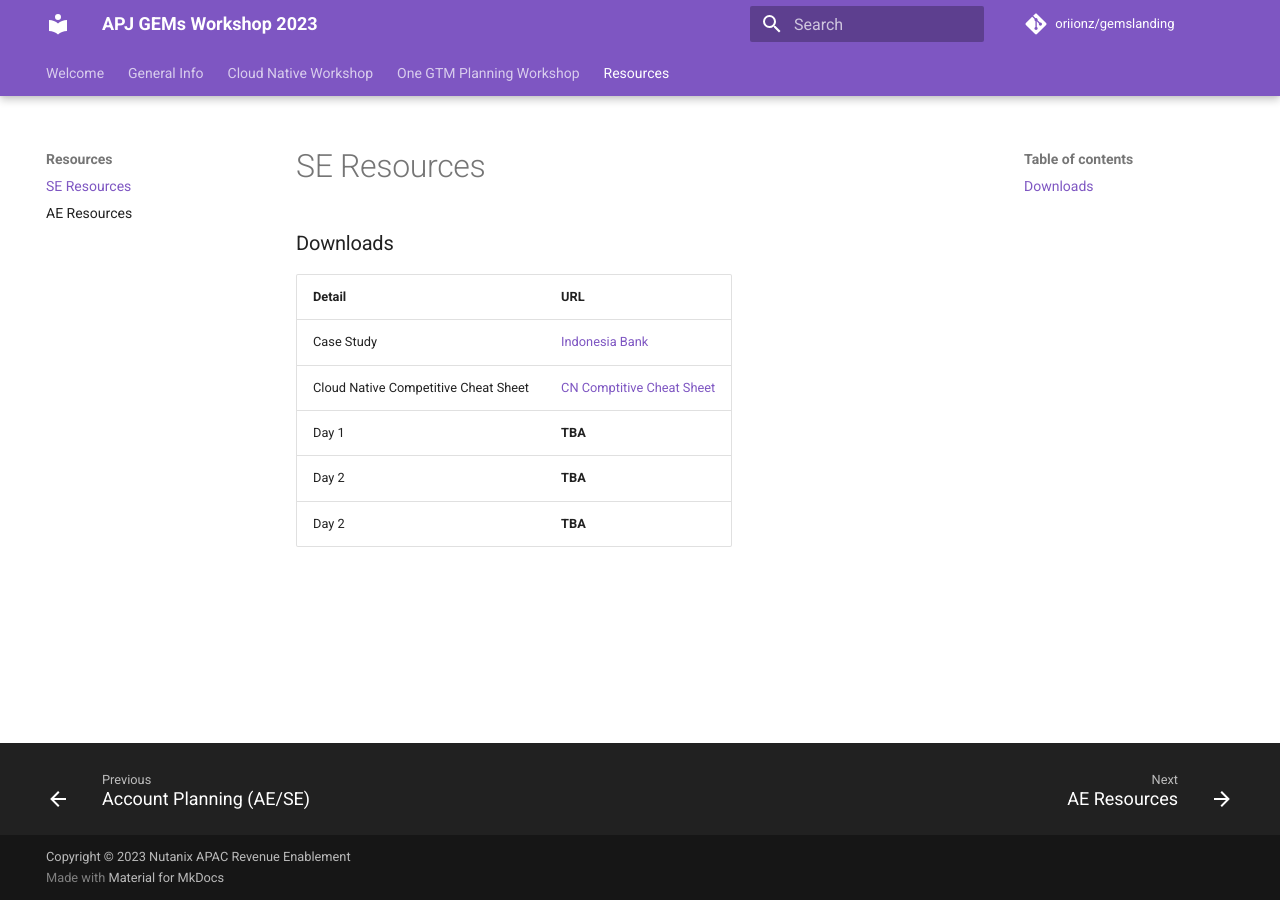
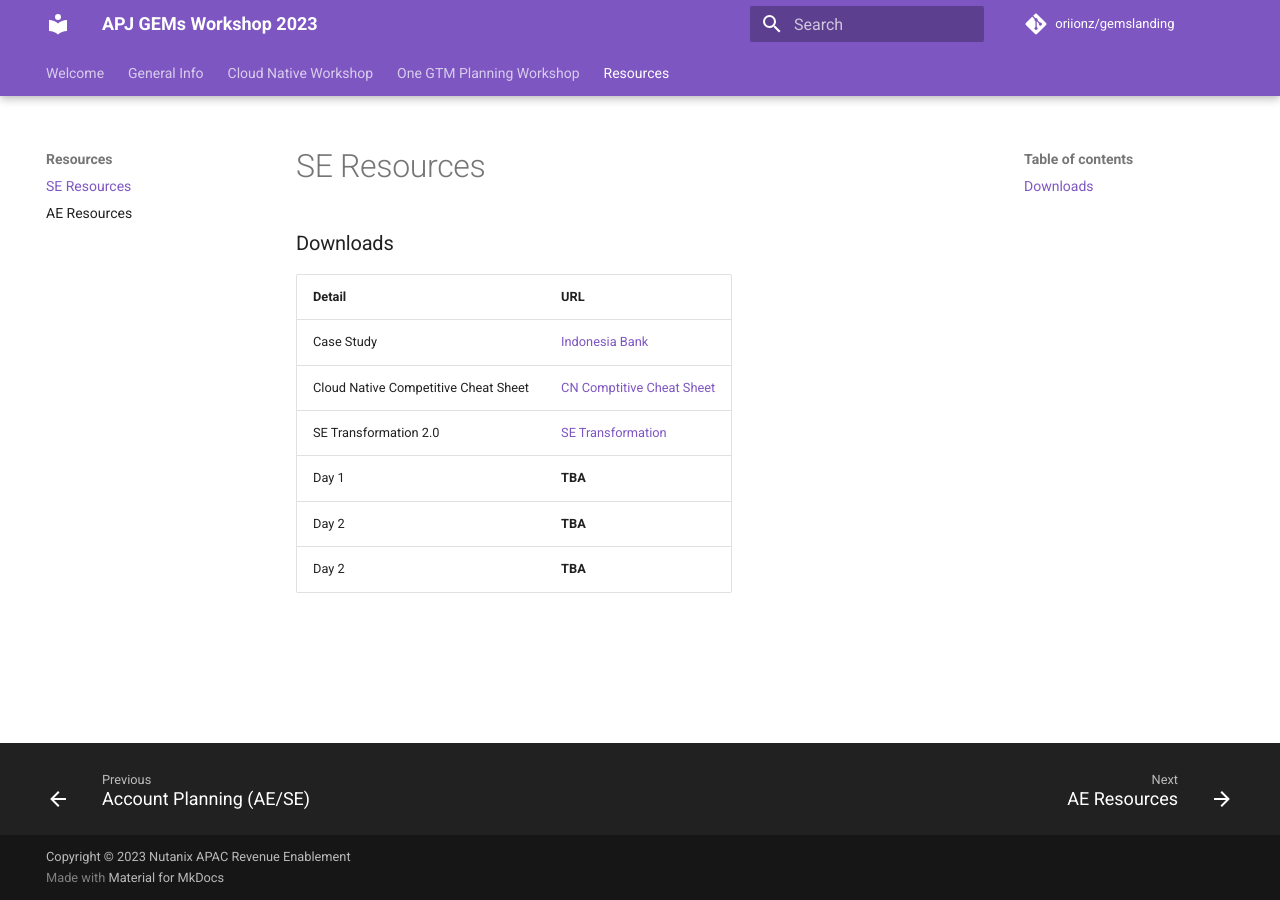
Before and after one commit to oriionz/gemslanding, an MkDocs documentation site: the page built from docs/daily_agenda/se_resources.md, in a window 1280 px wide. Built offline with MkDocs 1.6.1 and Material for MkDocs 9.7.7, drawn with Linux system fonts in a browser that asks for light colours; comment, search, counter and statistics services are not loaded.

Commit message:
Agenda update

```diff
--- a/docs/daily_agenda/se_resources.md
+++ b/docs/daily_agenda/se_resources.md
@@ -6,6 +6,7 @@
 |-----------|-----|
 | Case Study| <a href="https://docs.google.com/document/d/17IDFjSlimabs2qpWCNVF_20ioArYWCKw/edit?usp=sharing&ouid=116503457773292881786&rtpof=true&sd=true" target="_blank">Indonesia Bank</a>  |
 | Cloud Native Competitive Cheat Sheet| <a href="https://docs.google.com/spreadsheets/d/1BDZEw3RJtU_aTVe3faOOk8zzEZewRYSHrOu3r1p5YHY/edit?usp=sharing" target="_blank">CN Comptitive Cheat Sheet</a>  |
+| SE Transformation 2.0| <a href="https://docs.google.com/presentation/d/1NHBj9uNxm4Es43DQ0NM29UATEMGdyAzB/edit?usp=sharing&ouid=116503457773292881786&rtpof=true&sd=true" target="_blank">SE Transformation</a>  |
 | Day 1 |  **TBA** |
 | Day 2 |  **TBA** |
 | Day 2 |  **TBA** |
```
